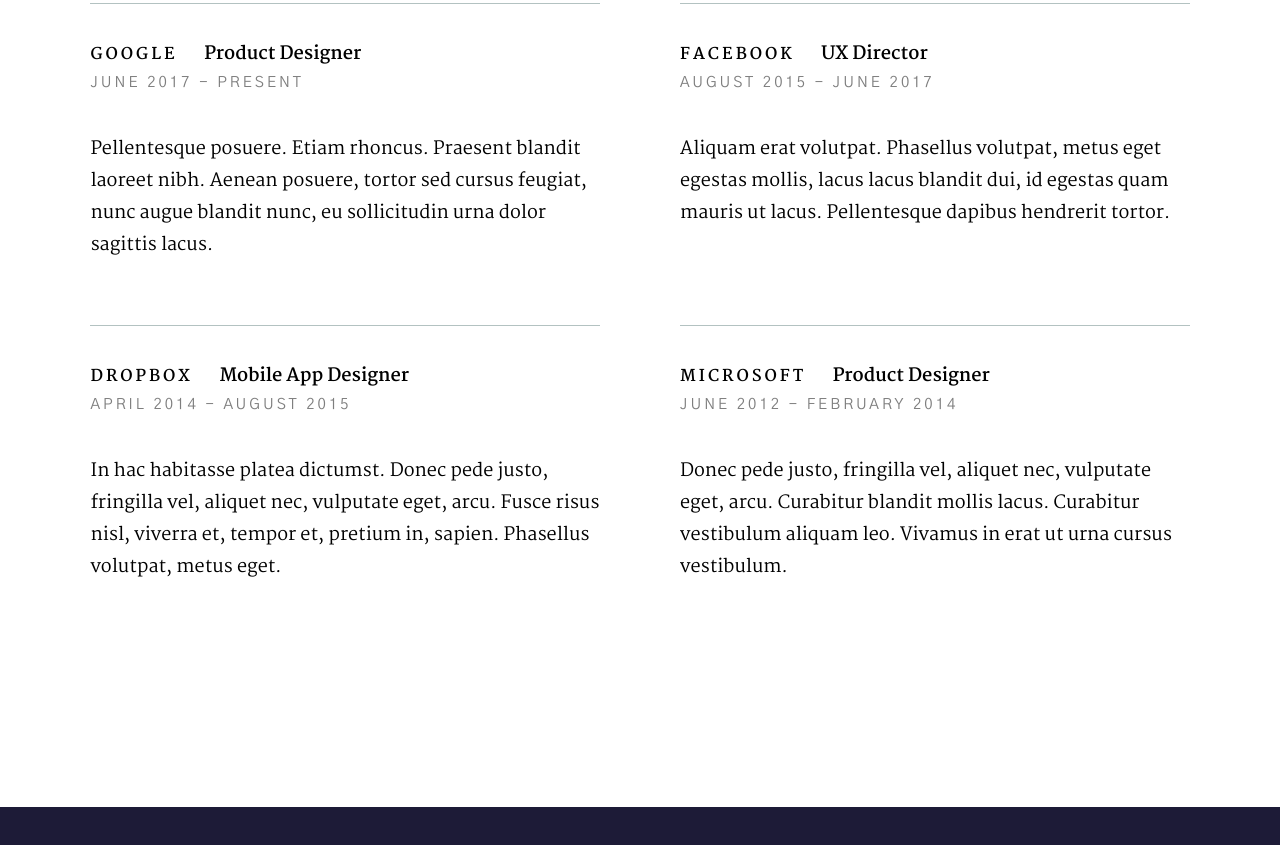
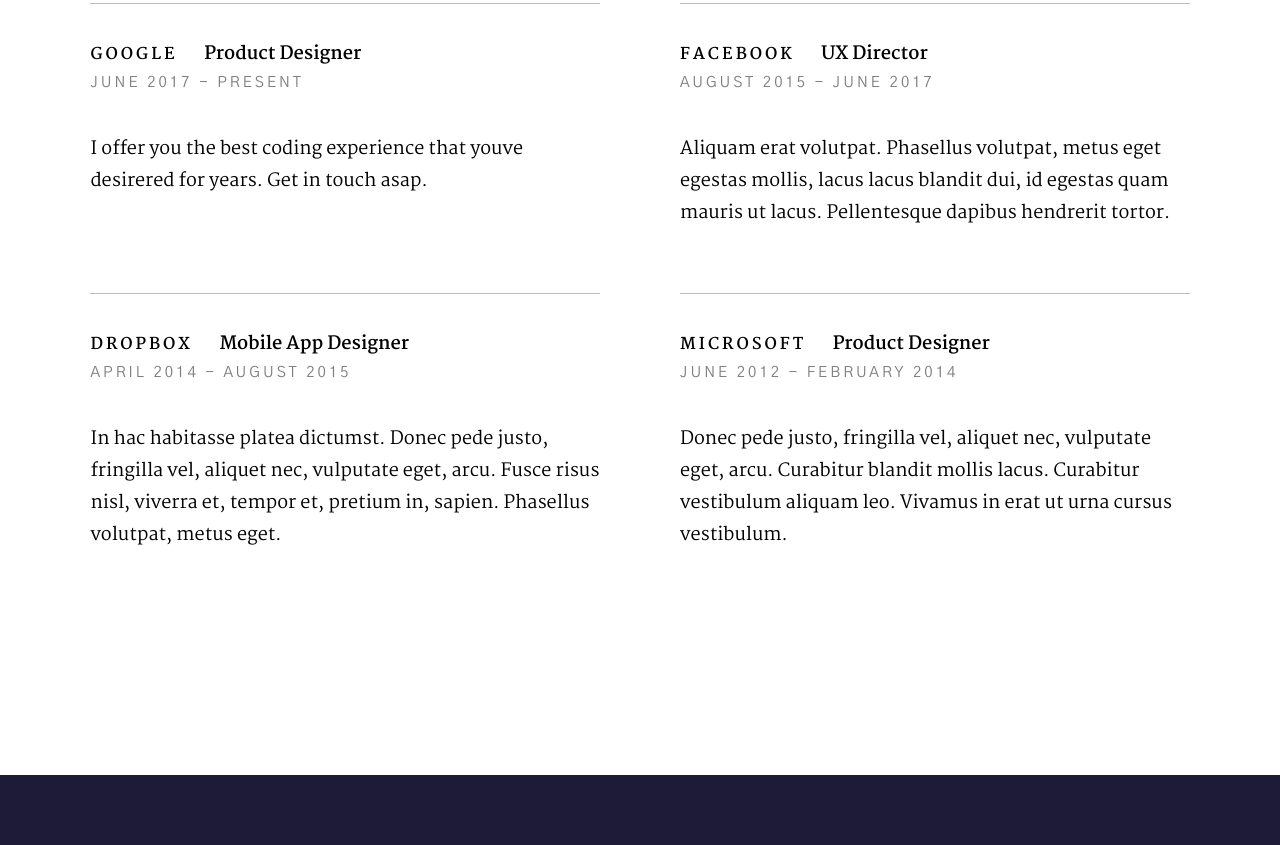
Before and after one commit to oyoojerry/Ethos, a plain HTML site: page Ethos-1.0.0/index.html in a window 1280 px wide. Shown: the part 2111-2956 px from the top of the page. Drawn offline with nearby package versions, Linux system fonts and the light colour scheme.

Commit message:
Changes made using pycharm at 2:42

```diff
--- a/Ethos-1.0.0/index.html
+++ b/Ethos-1.0.0/index.html
@@ -177,9 +177,7 @@
                         </div>
 
                         <p>
-                        Pellentesque posuere. Etiam rhoncus. Praesent blandit laoreet nibh.
-                        Aenean posuere, tortor sed cursus feugiat, nunc augue blandit nunc,
-                        eu sollicitudin urna dolor sagittis lacus.
+                        I offer you the best coding experience that youve desirered for years. Get in touch asap.
                         </p>
                     </div>
                 </div> <!-- end column -->
```
